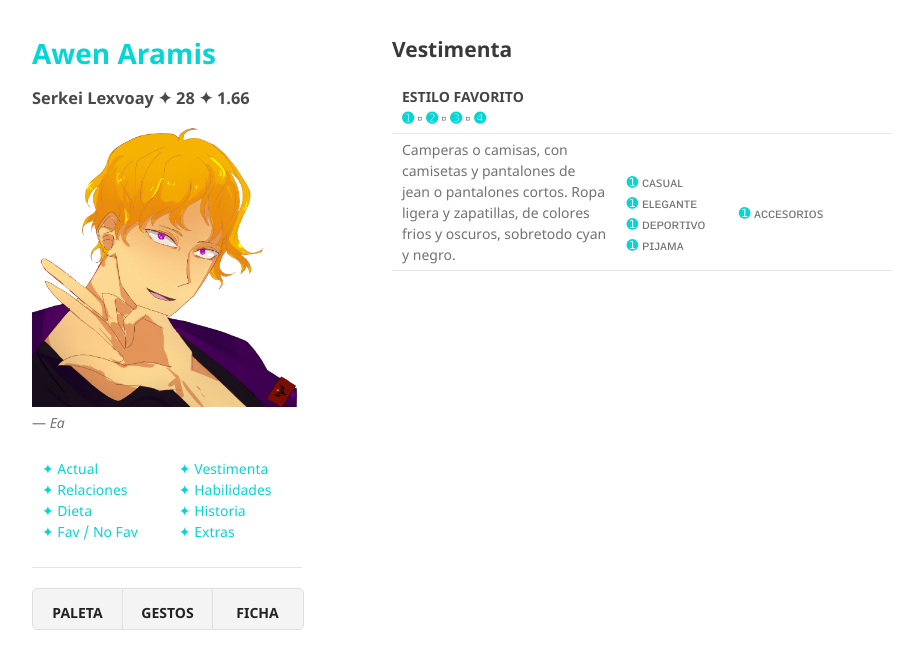
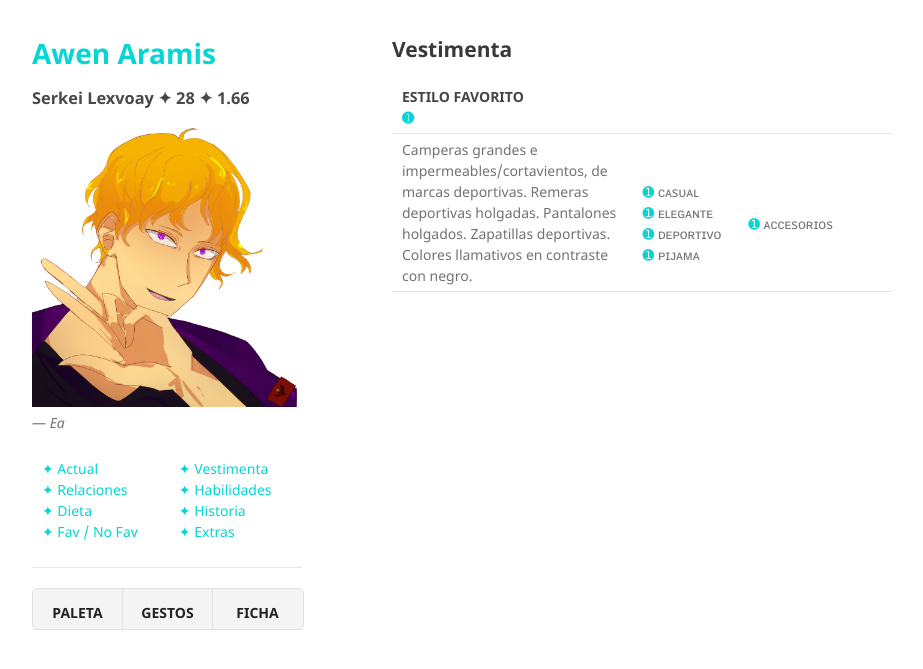
Before and after one commit to BlairSander/awen, a Jekyll site: the page built from ropas.md, in a window 1280 px wide. Shown: the top 669 px of the page, without its empty margins (178-1101 px from the left). Built offline with Jekyll 4.4.1, drawn with Linux system fonts in a browser that asks for light colours; our own code applies the rules of GitHub Pages for plain Markdown files.

Commit message:
Update ropas.md

```diff
--- a/ropas.md
+++ b/ropas.md
@@ -3,6 +3,6 @@ layout: default
 ---
 ## Vestimenta
 
-| ESTILO FAVORITO<br>[➊](https://sta.sh/019ozwzv552l) ▫ [➋](https://sta.sh/02d9j7z0mklm) ▫ [➌](https://sta.sh/0bepguvsi4h) ▫ [➍](https://sta.sh/01vok7va9z0o)| | |
+| ESTILO FAVORITO<br>[➊](https://drive.google.com/drive/folders/1vRqZXQtZbe1rQB8yLydqj3wv7iglwyYL) | | |
 |:-------------|:------------------|:------|
-|Camperas o camisas, con camisetas y pantalones de jean o pantalones cortos. Ropa ligera y zapatillas, de colores frios y oscuros, sobretodo cyan y negro.|&nbsp;&nbsp;&nbsp;&nbsp;&nbsp;&nbsp;&nbsp;&nbsp;&nbsp;&nbsp;&nbsp;&nbsp;&nbsp;&nbsp;&nbsp;&nbsp;&nbsp;&nbsp;&nbsp;&nbsp;&nbsp;&nbsp;&nbsp; [➊](https://sta.sh/2r6twy9bqlg?edit=1) ᴄᴀsᴜᴀʟ  <br> [➊](https://sta.sh/21hpjl2ob4h?edit=1) ᴇʟᴇɢᴀɴᴛᴇ  <br>[➊](https://sta.sh/2og4tvhslf1?edit=1) ᴅᴇᴘᴏʀᴛɪᴠᴏ <br>[➊](https://sta.sh/013sgksz8s3s) ᴘɪᴊᴀᴍᴀ  |&nbsp;&nbsp;&nbsp;&nbsp;&nbsp;&nbsp;&nbsp;&nbsp;&nbsp;&nbsp;&nbsp;&nbsp;&nbsp;&nbsp;&nbsp;&nbsp;&nbsp;&nbsp;&nbsp;&nbsp;&nbsp;&nbsp;&nbsp; [➊](https://sta.sh/218qxq7obvyo?edit=1) ᴀᴄᴄᴇsᴏʀɪᴏs| | |
+|Camperas grandes e impermeables/cortavientos, de marcas deportivas. Remeras deportivas holgadas. Pantalones holgados. Zapatillas deportivas. Colores llamativos en contraste con negro. |&nbsp;&nbsp;&nbsp;&nbsp;&nbsp;&nbsp;&nbsp;&nbsp;&nbsp;&nbsp;&nbsp;&nbsp;&nbsp;&nbsp;&nbsp;&nbsp;&nbsp;&nbsp;&nbsp;&nbsp;&nbsp;&nbsp;&nbsp; [➊](https://sta.sh/2r6twy9bqlg?edit=1) ᴄᴀsᴜᴀʟ  <br> [➊](https://sta.sh/21hpjl2ob4h?edit=1) ᴇʟᴇɢᴀɴᴛᴇ  <br>[➊](https://sta.sh/2og4tvhslf1?edit=1) ᴅᴇᴘᴏʀᴛɪᴠᴏ <br>[➊](https://sta.sh/013sgksz8s3s) ᴘɪᴊᴀᴍᴀ  |&nbsp;&nbsp;&nbsp;&nbsp;&nbsp;&nbsp;&nbsp;&nbsp;&nbsp;&nbsp;&nbsp;&nbsp;&nbsp;&nbsp;&nbsp;&nbsp;&nbsp;&nbsp;&nbsp;&nbsp;&nbsp;&nbsp;&nbsp; [➊](https://sta.sh/218qxq7obvyo?edit=1) ᴀᴄᴄᴇsᴏʀɪᴏs| | |
```
